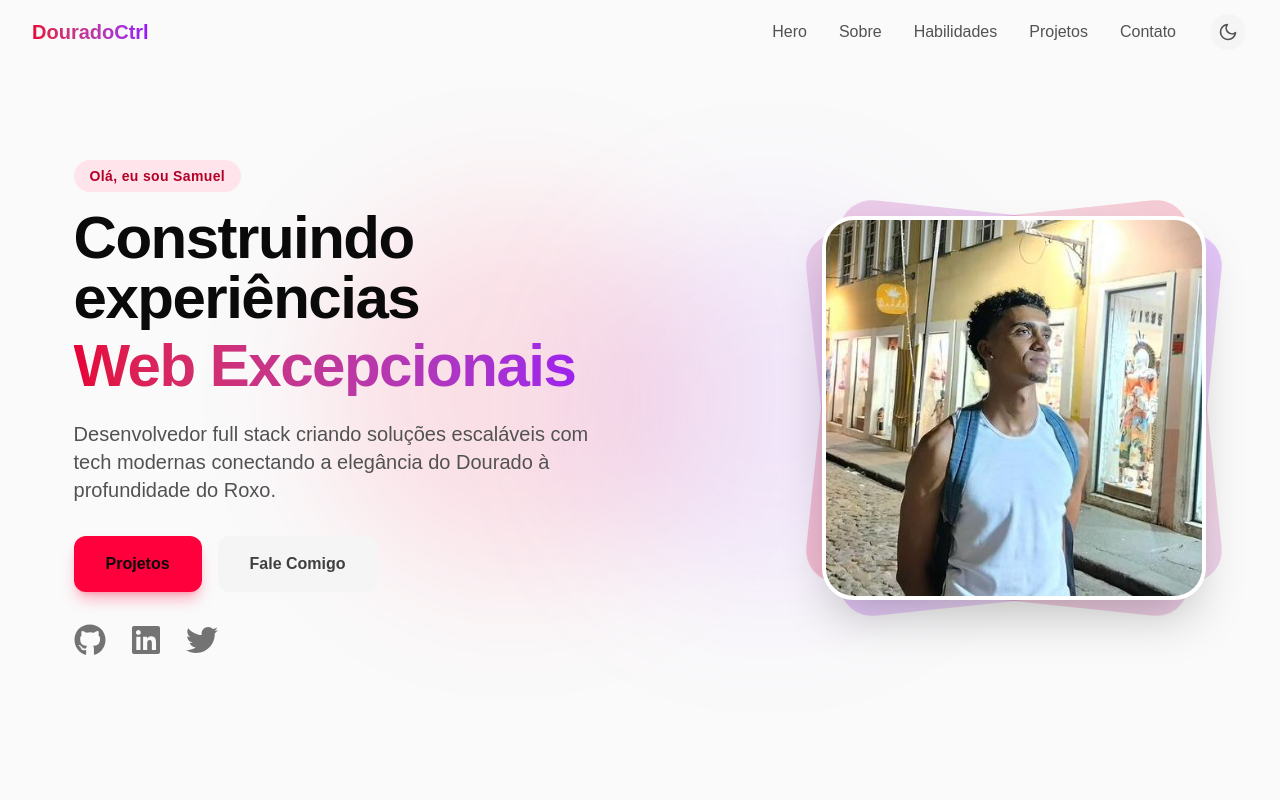
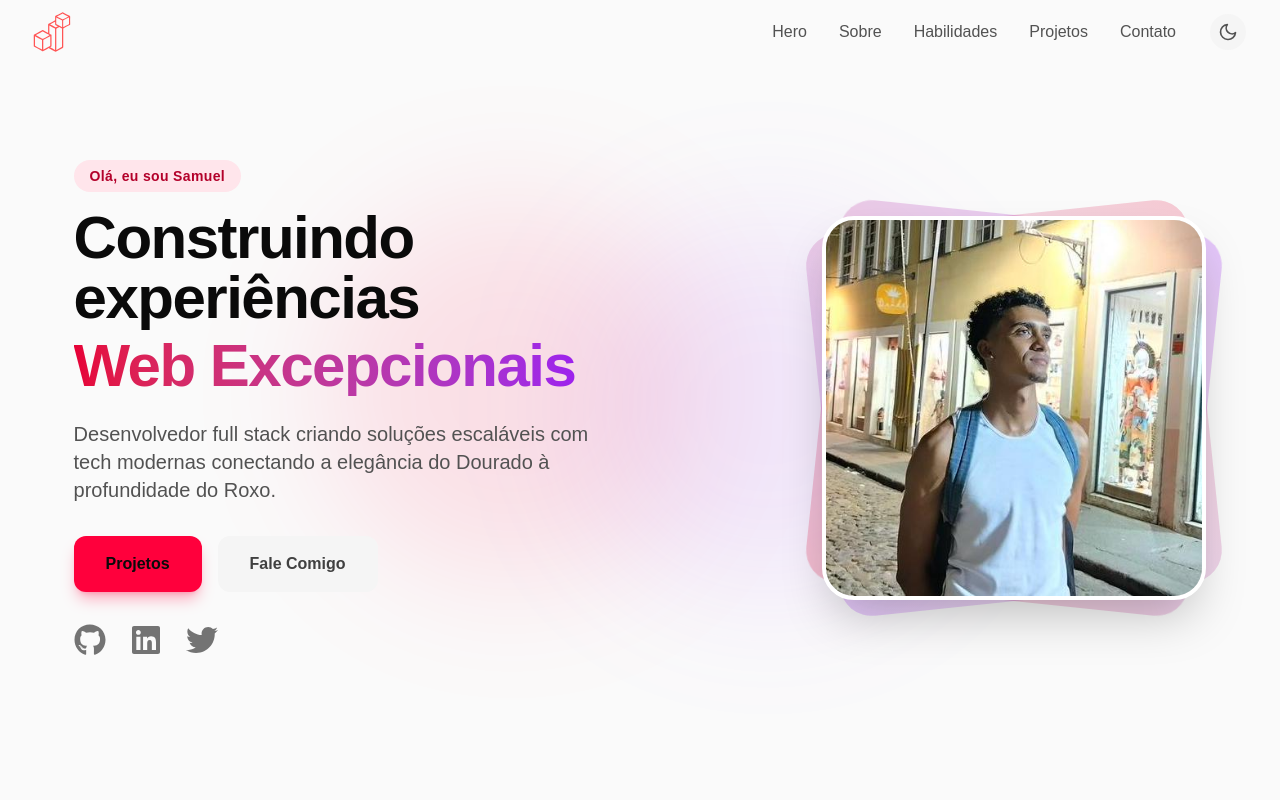
Before and after one commit to DouradoCtrl/portifolio, a Next.js app: page / in a window 1280 px wide. Shown: the top 800 px of the page. Built offline with nearby package versions, Linux system fonts and the light colour scheme.

Commit message:
add: implementado logo

```diff
--- a/components/Navbar.tsx
+++ b/components/Navbar.tsx
@@ -4,6 +4,7 @@ import { useState, useEffect } from "react";
 import { useTheme } from "next-themes";
 import { FiSun, FiMoon, FiMenu, FiX } from "react-icons/fi";
 import { motion, AnimatePresence } from "framer-motion";
+import Image from "next/image";
 
 export default function Navbar() {
   const [mounted, setMounted] = useState(false);
@@ -33,17 +34,17 @@ export default function Navbar() {
       initial={{ y: -100 }}
       animate={{ y: 0 }}
       transition={{ duration: 0.5 }}
-      className={`fixed top-0 left-0 right-0 z-50 transition-all duration-300 border-b border-transparent ${
-        isScrolled
-          ? "bg-white/80 dark:bg-neutral-950/80 backdrop-blur-md shadow-sm border-neutral-200 dark:border-neutral-800"
-          : "bg-transparent"
-      }`}
+      className={`fixed top-0 left-0 right-0 z-50 transition-all duration-300 border-b border-transparent ${isScrolled
+        ? "bg-white/80 dark:bg-neutral-950/80 backdrop-blur-md shadow-sm border-neutral-200 dark:border-neutral-800"
+        : "bg-transparent"
+        }`}
     >
       <div className="max-w-7xl mx-auto px-4 sm:px-6 lg:px-8">
         <div className="flex justify-between items-center h-16">
           <div className="flex-shrink-0 flex items-center">
             <a href="#" className="text-xl font-bold bg-clip-text text-transparent bg-gradient-to-r from-amber-600 to-purple-600 dark:from-amber-400 dark:to-purple-400">
-              DouradoCtrl
+              <Image src="/logo/logo.svg" alt="Logo" width={40} height={40} />
+              {/* dourado-dev */}
             </a>
           </div>
 
```
